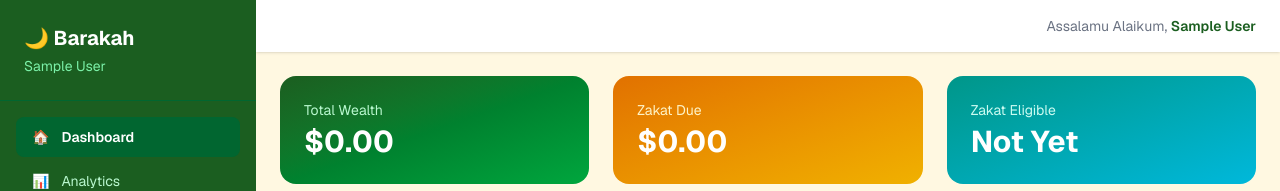
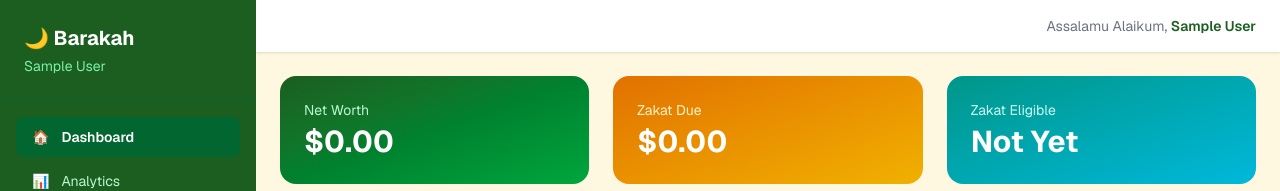
Before and after one commit to realbasirujallow/barakah-web, a Next.js app: page /dashboard in a window 1280 px wide. Shown: the top 191 px of the page. Built offline with nearby package versions, Linux system fonts and the light colour scheme; no server answers; sample sign-in values are in the browser's storage.

Commit message:
fix: update dashboard to show Net Worth instead of Total Wealth

```diff
--- a/src/app/dashboard/page.tsx
+++ b/src/app/dashboard/page.tsx
@@ -36,9 +36,9 @@
       {/* Summary cards */}
       <div className="grid md:grid-cols-3 gap-6 mb-8">
         <div className="bg-gradient-to-br from-[#1B5E20] to-green-600 rounded-2xl p-6 text-white">
-          <p className="text-green-200 text-sm">Total Wealth</p>
+          <p className="text-green-200 text-sm">Net Worth</p>
           <p className="text-3xl font-bold mt-1">
-            {loading ? '...' : fmt((totals?.totalWealth as number) || 0)}
+            {loading ? '...' : fmt((totals?.netWorth as number) || (totals?.totalWealth as number) || 0)}
           </p>
         </div>
         <div className="bg-gradient-to-br from-amber-600 to-yellow-500 rounded-2xl p-6 text-white">
```
